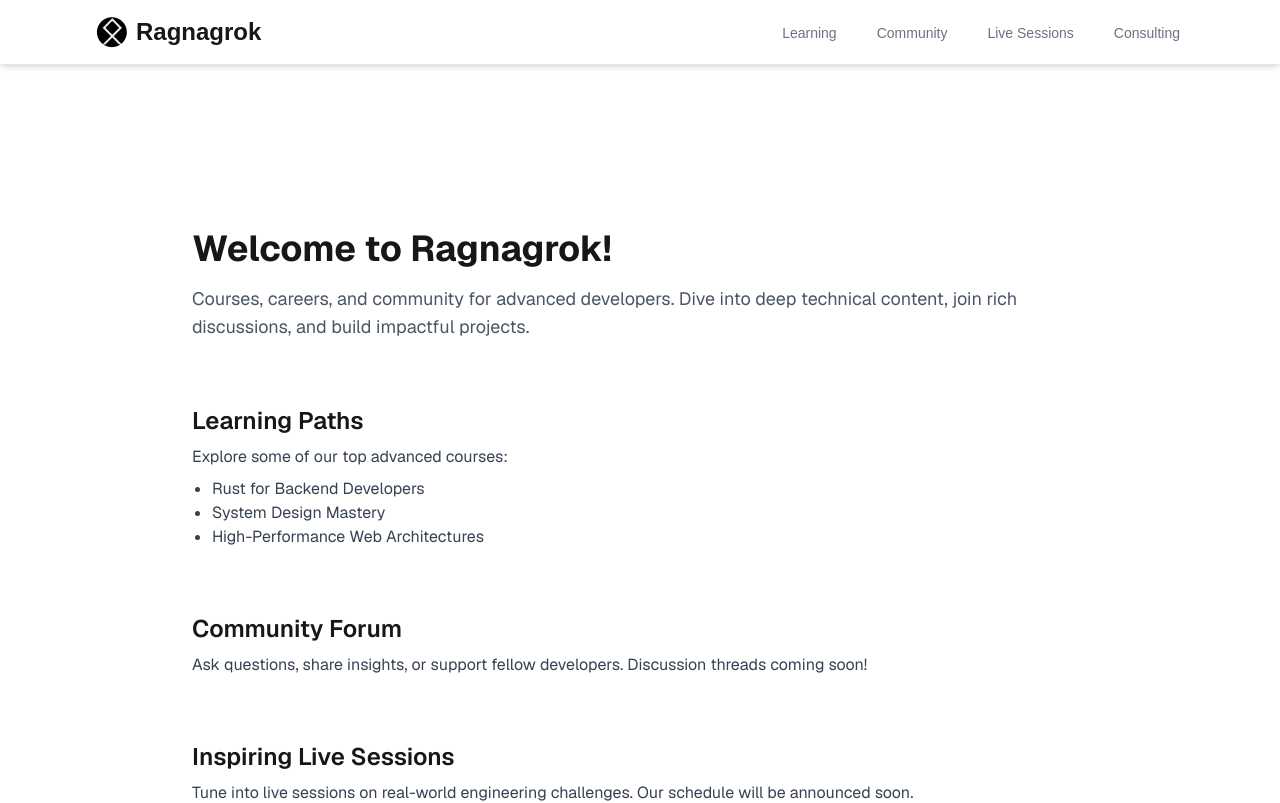
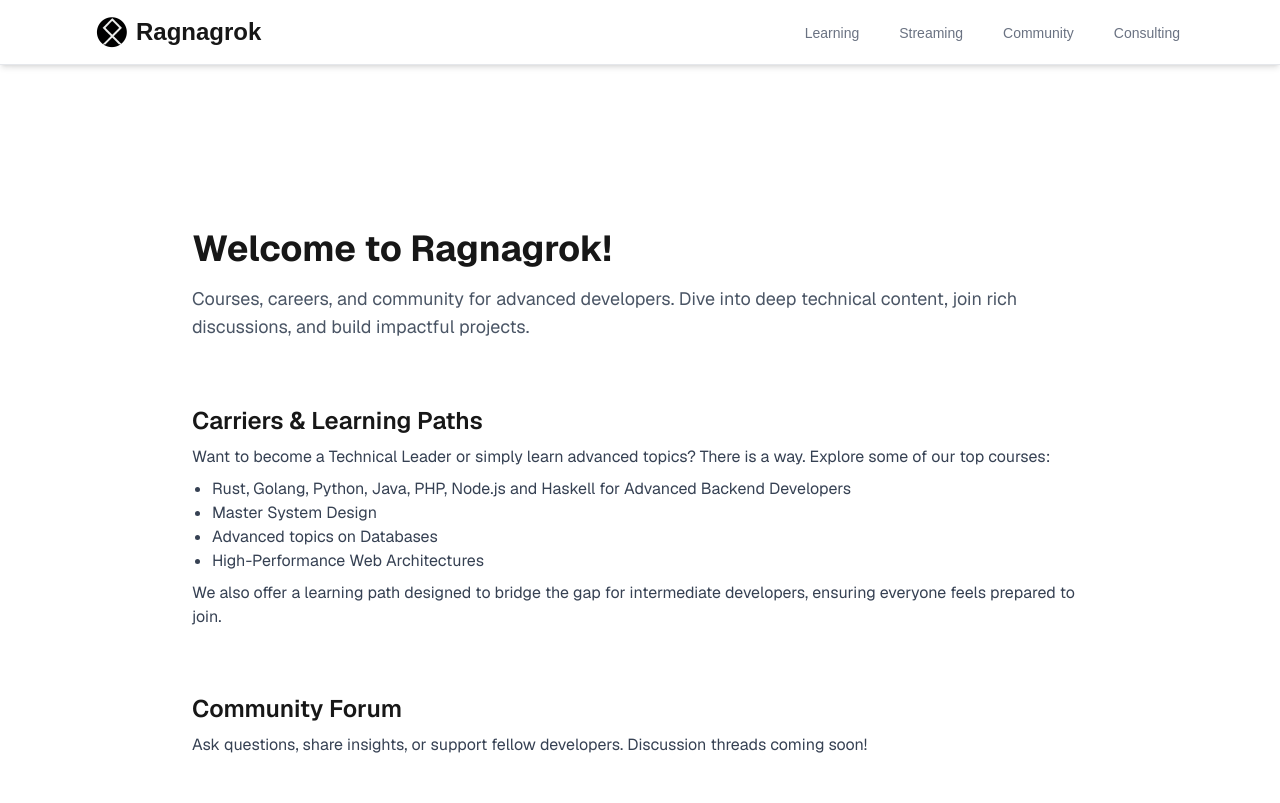
Before and after one commit to sawady/ragnagrok-site, a Next.js app: page / in a window 1280 px wide. Shown: the top 803 px of the page. Built offline with nearby package versions, Linux system fonts and the light colour scheme.

Commit message:
feat: more sections

```diff
--- a/src/app/live-sessions/page.tsx
+++ /dev/null
@@ -1,3 +0,0 @@
-export default function LiveSessions() {
-  return <></>;
-}
--- a/src/app/page.tsx
+++ b/src/app/page.tsx
@@ -10,18 +10,27 @@ function HeroSection() {
   );
 }
 
-function LearningPaths() {
+function Carriers() {
   return (
     <section>
-      <h2 className="text-2xl font-semibold mb-2">Learning Paths</h2>
+      <h2 className="text-2xl font-semibold mb-2">Carriers & Learning Paths</h2>
       <p className="text-gray-700 dark:text-gray-300 mb-2">
-        Explore some of our top advanced courses:
+        Want to become a Technical Leader or simply learn advanced topics? There
+        is a way. Explore some of our top courses:
       </p>
-      <ul className="list-disc pl-5 text-gray-700 dark:text-gray-300">
-        <li>Rust for Backend Developers</li>
-        <li>System Design Mastery</li>
+      <ul className="list-disc pl-5 text-gray-700 dark:text-gray-300 mb-2">
+        <li>
+          Rust, Golang, Python, Java, PHP, Node.js and Haskell for Advanced
+          Backend Developers
+        </li>
+        <li>Master System Design</li>
+        <li>Advanced topics on Databases</li>
         <li>High-Performance Web Architectures</li>
       </ul>
+      <p className="text-gray-700 dark:text-gray-300">
+        We also offer a learning path designed to bridge the gap for
+        intermediate developers, ensuring everyone feels prepared to join.
+      </p>
     </section>
   );
 }
@@ -79,7 +88,7 @@ export default function Home() {
     <div className="grid grid-rows-[20px_1fr_20px] items-center justify-items-center min-h-screen p-8 pb-20 gap-16 sm:p-20 font-[family-name:var(--font-geist-sans)]">
       <main className="flex flex-col gap-[64px] row-start-2 items-center sm:items-start w-full max-w-4xl">
         <HeroSection />
-        <LearningPaths />
+        <Carriers />
         <CommunityForum />
         <LiveSessions />
         <DemoProjects />
--- /dev/null
+++ b/src/app/streaming/page.tsx
@@ -0,0 +1,3 @@
+export default function Streaming() {
+  return <></>;
+}
--- a/src/components/ui/Navbar.tsx
+++ b/src/components/ui/Navbar.tsx
@@ -30,8 +30,8 @@ export function Navbar() {
           {/* Navigation Links */}
           <div className="hidden sm:ml-6 sm:flex sm:space-x-8">
             <NavLink href="/learning">Learning</NavLink>
+            <NavLink href="/streaming">Streaming</NavLink>
             <NavLink href="/community">Community</NavLink>
-            <NavLink href="/live-sessions">Live Sessions</NavLink>
             <NavLink href="/consulting">Consulting</NavLink>
           </div>
 
```
